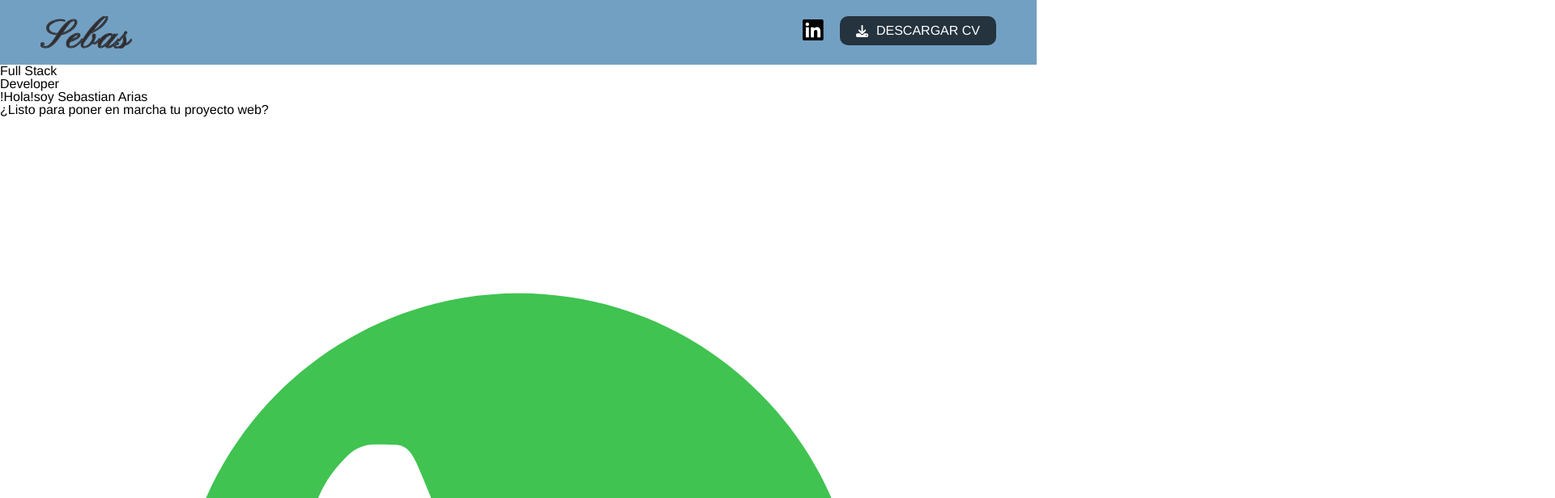
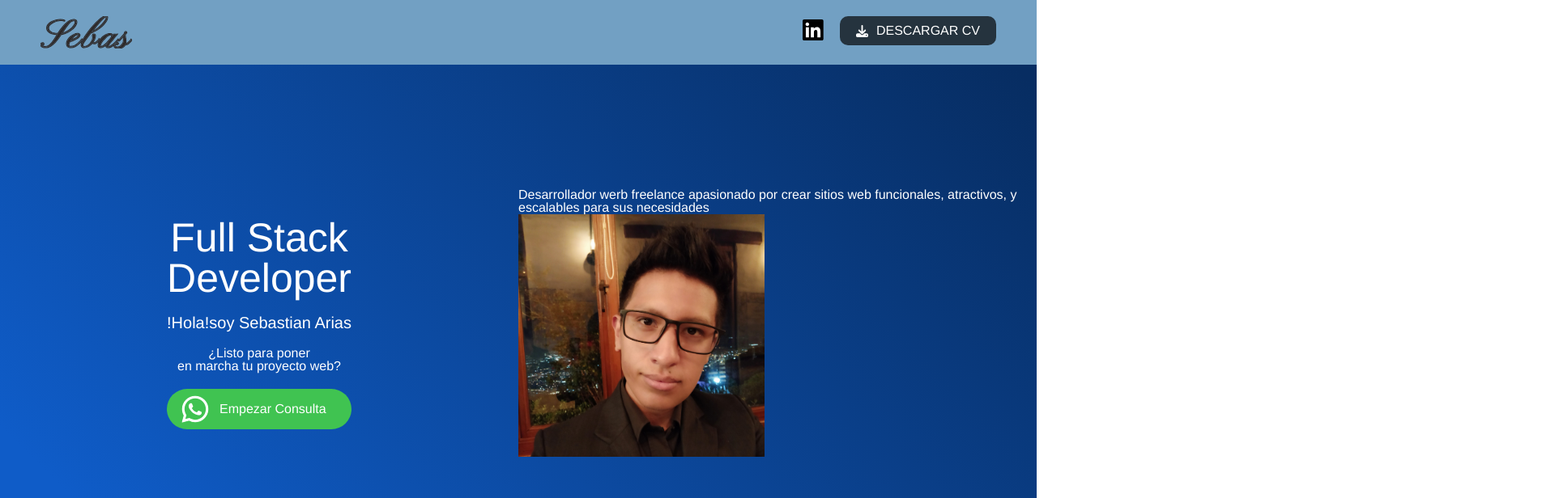
Before and after one commit to nelymontes/Proyecto-Portafolio-4, a plain HTML site: page index.html in a window 1280 px wide. Shown: the top 616 px of the page at 81% size, 1920 px wide, since content can reach past the window. Drawn offline with Linux system fonts and the light colour scheme.

Commit message:
diseño del hero

```diff
--- a/index.html
+++ b/index.html
@@ -50,7 +50,7 @@
 
     <!-- hero -->
     <main>
-        <article>
+        <article class="presentacion">
             <h1>
                 Full Stack
                 <br>
@@ -61,10 +61,12 @@
                 !Hola!soy Sebastian Arias
             </h2>
             <h3>
-                ¿Listo para poner en marcha tu proyecto web?
+                ¿Listo para poner
+                <br>
+                en marcha tu proyecto web?
             </h3>
             <h3>
-                <a href="http://wa.me/573184520358/?text=" target="_blank" rel="noopener noreferrer"><svg viewBox="0 0 63 63">
+                <a class="whatsapp-link" href="http://wa.me/573184520358/?text=Hola%2c+quiero+cotizar+una+pagina+web" target="_blank" rel="noopener noreferrer"><svg class="whatsapp-icon" viewBox="0 0 63 63">
                         <path
                             d="M6.38928 56.8352L9.92516 43.9267C7.74378 40.1494 6.59666 35.8627 6.59797 31.4724C6.60453 17.7371 17.7818 6.5625 31.5184 6.5625C38.1846 6.56512 44.44 9.15994 49.1453 13.8679C53.8493 18.5771 56.4402 24.8351 56.4375 31.4921C56.4323 45.2274 45.2524 56.4034 31.5184 56.4034H31.5079C27.3381 56.4021 23.2392 55.356 19.5996 53.3702L6.38928 56.8352Z"
                             fill="white" />
@@ -86,7 +88,7 @@
         <figure>
             <figcaption>Desarrollador werb freelance apasionado por crear sitios web funcionales, atractivos, y
                 escalables para sus necesidades</figcaption>
-            <img src="./img/perfil/yo.jpg" alt="Foto de perfil ">
+            <img class="Foto" src="./img/perfil/yo.jpg" alt="Foto de perfil ">
         </figure>
 
     </main>
--- a/style.css
+++ b/style.css
@@ -29,3 +29,46 @@ height: 15px;
     align-items: center;
     gap: 10px;
 }
+.whatsapp-icon {
+height: 40px;
+}
+
+.Foto {
+height: 300px;
+}
+main {
+    height: 80vh;
+    background: linear-gradient(225deg, var(--azul-1) 20px, var(--azul-2) 90%, var(--azul-3) 100%);
+    display: grid;
+    grid-template-columns: 1fr 1fr;
+    align-items: center;
+    color: white;
+
+}
+.presentacion {
+text-align: center;
+display: grid;
+justify-content: center;
+    gap: 20px;
+}
+.presentacion h1 {
+    font-size: 50px;
+}
+.presentacion h2 {
+    font-size: 20px;
+}
+.presentacion h3 {
+    font-size: 16px;
+}
+.whatsapp-link {
+    background-color: var(--verde);
+    display: flex;
+  align-items: center;
+  text-decoration: none;
+  gap: 10px ;
+  color: white;
+  padding: 5px 15px;
+  border-radius: 25px;
+
+
+}
```
